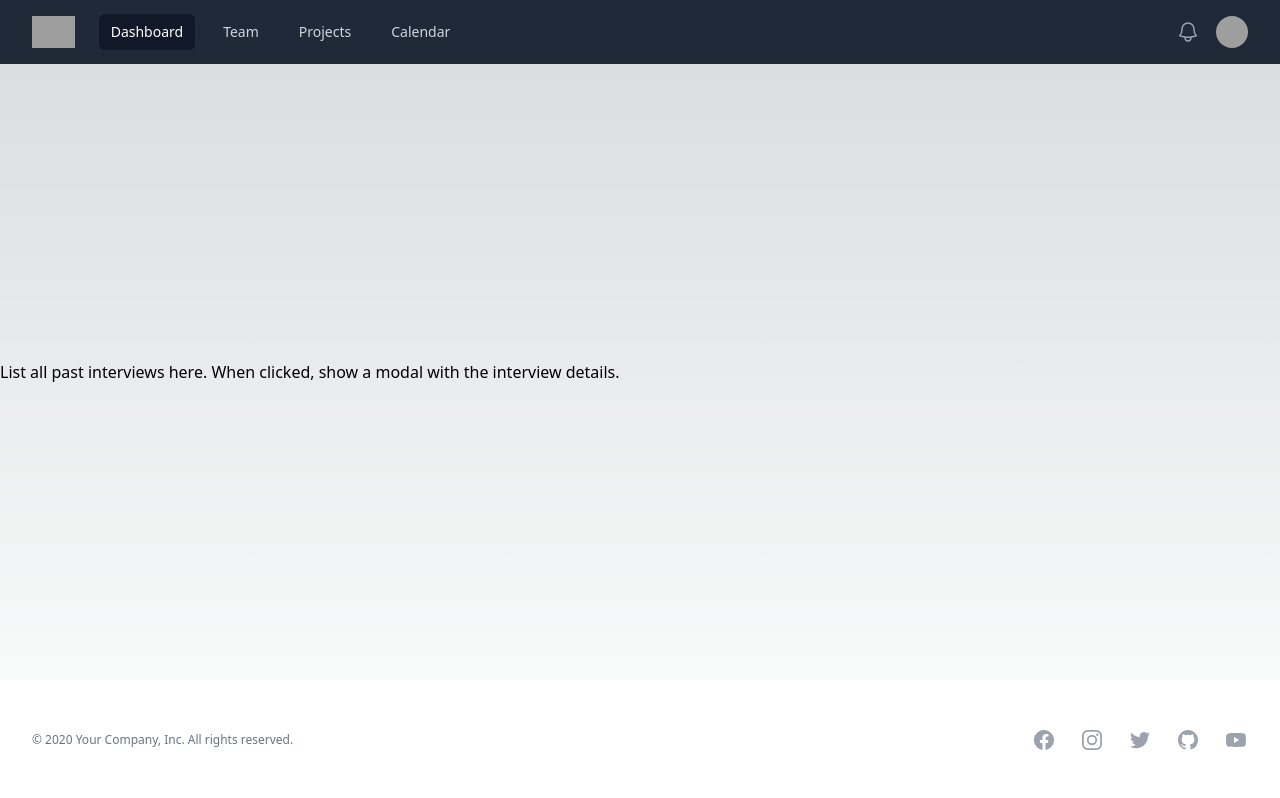
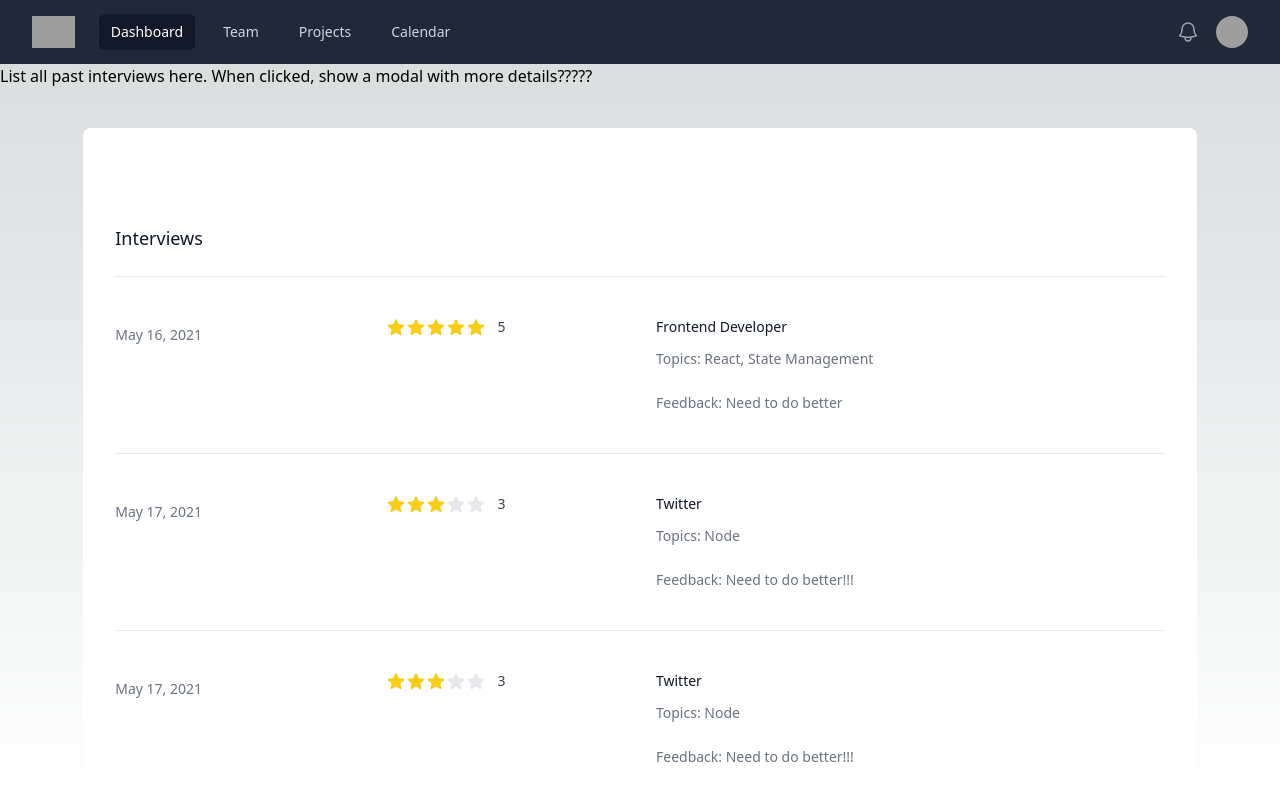
Before and after one commit to no-mountain-time/interro-ai, a Next.js app: page /stats in a window 1280 px wide. Shown: the top 798 px of the page. Built offline with nearby package versions, Linux system fonts and the light colour scheme; grey boxes are pictures that could not be loaded.

Commit message:
Ratings and reviews added

```diff
--- /dev/null
+++ b/components/Ratings.tsx
@@ -0,0 +1,103 @@
+import { StarIcon } from '@heroicons/react/20/solid'
+
+const interviews = [
+  {
+    id: 1,
+    title: 'Frontend Developer',
+    rating: 5,
+    content: `
+      <p>Topics: React, State Management</p>
+      <p>Feedback: Need to do better </p>
+    `,
+    date: 'May 16, 2021',
+    datetime: '2021-01-06',
+  },
+  {
+    id: 2,
+    title: 'Twitter',
+    rating: 3,
+    content: `
+      <p>Topics: Node</p>
+      <p>Feedback: Need to do better!!! </p>
+    `,
+    date: 'May 17, 2021',
+    datetime: '2021-01-06',
+  },
+
+  {
+    id: 3,
+    title: 'Twitter',
+    rating: 3,
+    content: `
+      <p>Topics: Node</p>
+      <p>Feedback: Need to do better!!! </p>
+    `,
+    date: 'May 17, 2021',
+    datetime: '2021-01-06',
+  },
+]
+
+function classNames(...classes: any) {
+  return classes.filter(Boolean).join(' ')
+}
+
+export default function Ratings() {
+  return (
+    <div className='bg-white w-[87%] mx-auto rounded-lg my-10'>
+      <div className='mx-auto max-w-2xl px-4 py-16 sm:px-6 sm:py-24 lg:max-w-7xl lg:px-8'>
+        <h2 className='text-lg font-medium text-gray-900'>Interviews</h2>
+        <div className='mt-6 space-y-10 divide-y divide-gray-200 border-b border-t border-gray-200 pb-10'>
+          {interviews.map((review) => (
+            <div
+              key={review.id}
+              className='pt-10 lg:grid lg:grid-cols-12 lg:gap-x-8'
+            >
+              <div className='lg:col-span-8 lg:col-start-5 xl:col-span-9 xl:col-start-4 xl:grid xl:grid-cols-3 xl:items-start xl:gap-x-8'>
+                <div className='flex items-center xl:col-span-1'>
+                  <div className='flex items-center'>
+                    {[0, 1, 2, 3, 4].map((rating) => (
+                      <StarIcon
+                        key={rating}
+                        className={classNames(
+                          review.rating > rating
+                            ? 'text-yellow-400'
+                            : 'text-gray-200',
+                          'h-5 w-5 flex-shrink-0'
+                        )}
+                        aria-hidden='true'
+                      />
+                    ))}
+                  </div>
+                  <p className='ml-3 text-sm text-gray-700'>
+                    {review.rating}
+                    <span className='sr-only'> out of 5 stars</span>
+                  </p>
+                </div>
+
+                <div className='mt-4 lg:mt-6 xl:col-span-2 xl:mt-0'>
+                  <h3 className='text-sm font-medium text-gray-900'>
+                    {review.title}
+                  </h3>
+
+                  <div
+                    className='mt-3 space-y-6 text-sm text-gray-500'
+                    dangerouslySetInnerHTML={{ __html: review.content }}
+                  />
+                </div>
+              </div>
+
+              <div className='mt-6 flex items-center text-sm lg:col-span-4 lg:col-start-1 lg:row-start-1 lg:mt-0 lg:flex-col lg:items-start xl:col-span-3'>
+                <time
+                  dateTime={review.datetime}
+                  className='ml-4 border-l border-gray-200 pl-4 text-gray-500 lg:ml-0 lg:mt-2 lg:border-0 lg:pl-0'
+                >
+                  {review.date}
+                </time>
+              </div>
+            </div>
+          ))}
+        </div>
+      </div>
+    </div>
+  )
+}
--- a/pages/stats/index.tsx
+++ b/pages/stats/index.tsx
@@ -1,9 +1,14 @@
 import Modal from '@/components/Modal'
+import Ratings from '@/components/Ratings'
 
 export default function Stats() {
   return (
-    <h1>
-      List all past interviews here. When clicked, show a modal with the interview details.
-    </h1>
+    <>
+      <h1>
+        List all past interviews here. When clicked, show a modal with more details?????
+      </h1>
+
+      <Ratings />
+    </>
   )
 }
```
